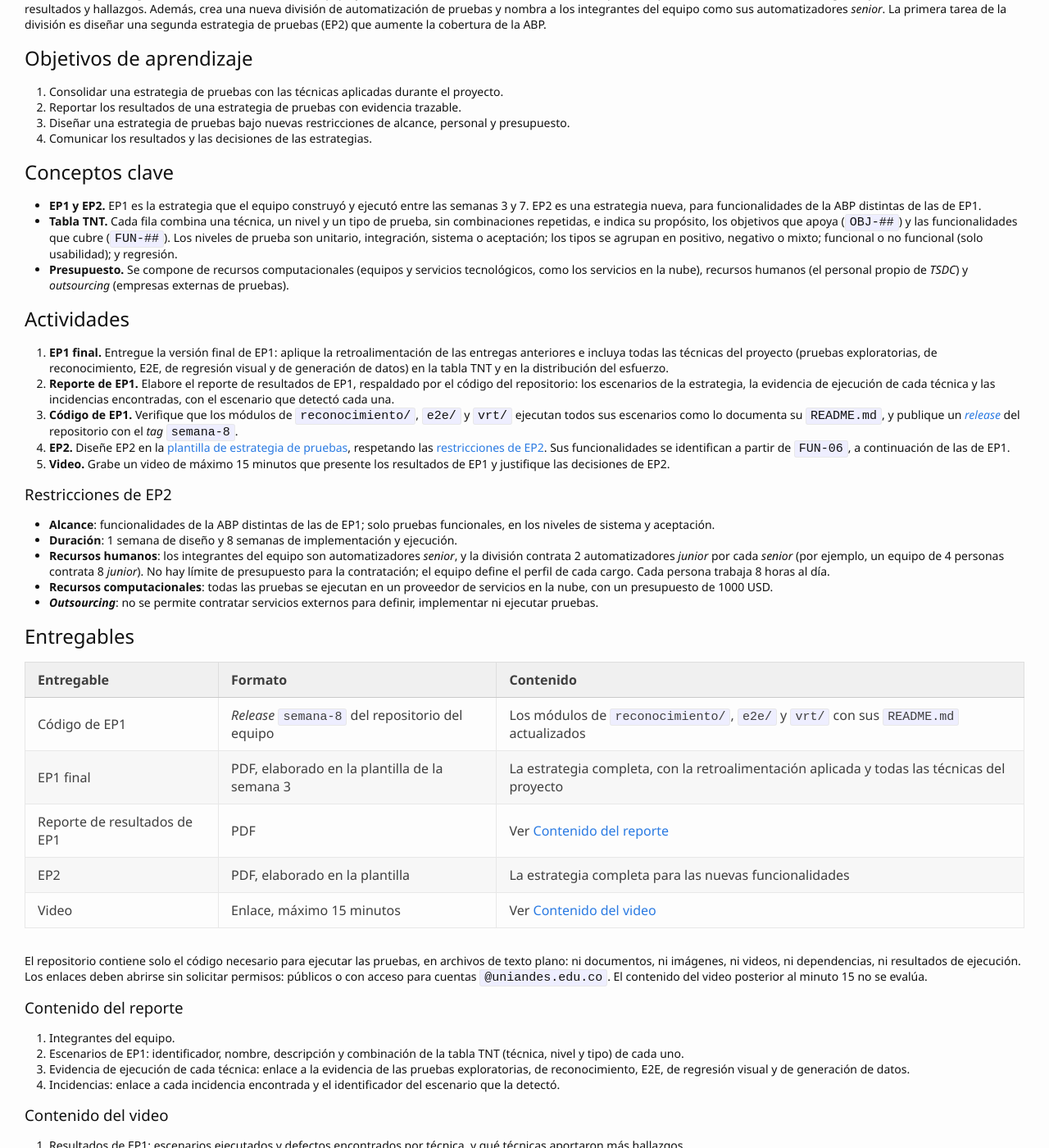
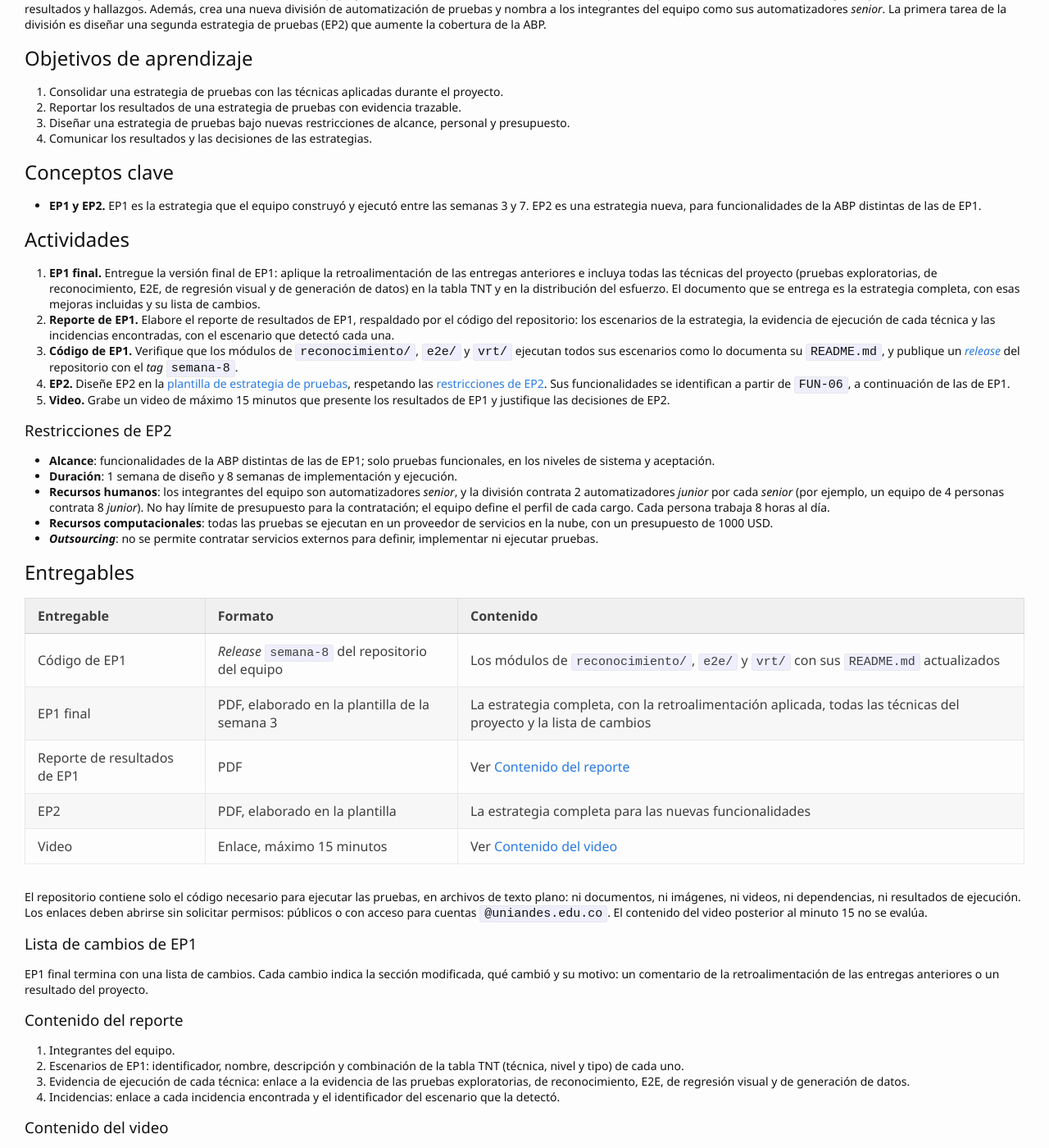
Before and after one commit to TiCSw/mt1_guias_pruebas, a Jekyll site: the page built from docs/semanas/semana8.md, in a window 1280 px wide and 1400 px high, scrolled down 494 px. Shown: the whole window at 82% size. Built offline with Jekyll 4.4.1, drawn with Linux system fonts in a browser that asks for light colours; some web fonts are replaced; our own code applies the rules of GitHub Pages for plain Markdown files; comment, search, counter and statistics services are not loaded; some of the changed text lies outside the part shown.

Commit message:
docs(semanas): week 8 feedback criterion and no repeated concepts

```diff
--- a/docs/semanas/semana8.md
+++ b/docs/semanas/semana8.md
@@ -24,20 +24,14 @@
 
 - **EP1 y EP2.** EP1 es la estrategia que el equipo construyó y ejecutó entre las semanas 3 y 7. EP2
   es una estrategia nueva, para funcionalidades de la ABP distintas de las de EP1.
-- **Tabla TNT.** Cada fila combina una técnica, un nivel y un tipo de prueba, sin combinaciones
-  repetidas, e indica su propósito, los objetivos que apoya (`OBJ-##`) y las funcionalidades que cubre
-  (`FUN-##`). Los niveles de prueba son unitario, integración, sistema o aceptación; los tipos se
-  agrupan en positivo, negativo o mixto; funcional o no funcional (solo usabilidad); y regresión.
-- **Presupuesto.** Se compone de recursos computacionales (equipos y servicios tecnológicos, como los
-  servicios en la nube), recursos humanos (el personal propio de _TSDC_) y _outsourcing_ (empresas
-  externas de pruebas).
 
 ## Actividades
 
 1. **EP1 final.** Entregue la versión final de EP1: aplique la retroalimentación de las entregas
    anteriores e incluya todas las técnicas del proyecto (pruebas exploratorias, de reconocimiento,
    E2E, de regresión visual y de generación de datos) en la tabla TNT y en la distribución del
-   esfuerzo.
+   esfuerzo. El documento que se entrega es la estrategia completa, con esas mejoras incluidas y su
+   lista de cambios.
 2. **Reporte de EP1.** Elabore el reporte de resultados de EP1, respaldado por el código del
    repositorio: los escenarios de la estrategia, la evidencia de ejecución de cada técnica y las
    incidencias encontradas, con el escenario que detectó cada una.
@@ -71,7 +65,7 @@
 | Entregable | Formato | Contenido |
 |---|---|---|
 | Código de EP1 | _Release_ `semana-8` del repositorio del equipo | Los módulos de `reconocimiento/`, `e2e/` y `vrt/` con sus `README.md` actualizados |
-| EP1 final | PDF, elaborado en la plantilla de la semana 3 | La estrategia completa, con la retroalimentación aplicada y todas las técnicas del proyecto |
+| EP1 final | PDF, elaborado en la plantilla de la semana 3 | La estrategia completa, con la retroalimentación aplicada, todas las técnicas del proyecto y la lista de cambios |
 | Reporte de resultados de EP1 | PDF | Ver [Contenido del reporte](#contenido-del-reporte) |
 | EP2 | PDF, elaborado en la plantilla | La estrategia completa para las nuevas funcionalidades |
 | Video | Enlace, máximo 15 minutos | Ver [Contenido del video](#contenido-del-video) |
@@ -80,6 +74,11 @@
 plano: ni documentos, ni imágenes, ni videos, ni dependencias, ni resultados de ejecución. Los enlaces
 deben abrirse sin solicitar permisos: públicos o con acceso para cuentas `@uniandes.edu.co`. El
 contenido del video posterior al minuto 15 no se evalúa.
+
+### Lista de cambios de EP1
+
+EP1 final termina con una lista de cambios. Cada cambio indica la sección modificada, qué cambió y su
+motivo: un comentario de la retroalimentación de las entregas anteriores o un resultado del proyecto.
 
 ### Contenido del reporte
 
@@ -103,12 +102,15 @@
 
 ### 1. EP1 final [20 puntos]
 
-- **1.1 TNT [10 puntos].** La tabla TNT de EP1 incluye las pruebas exploratorias, de reconocimiento,
+- **1.1 TNT [8 puntos].** La tabla TNT de EP1 incluye las pruebas exploratorias, de reconocimiento,
   E2E, de regresión visual y de generación de datos, cada combinación con su propósito, los objetivos
   que apoya y las funcionalidades que cubre.
-- **1.2 Distribución del esfuerzo [10 puntos].** La distribución del esfuerzo de EP1 asigna, para cada
+- **1.2 Distribución del esfuerzo [7 puntos].** La distribución del esfuerzo de EP1 asigna, para cada
   una de las 8 semanas, las pruebas de la tabla TNT que se ejecutan y los recursos asignados, y sus
   totales coinciden con el presupuesto.
+- **1.3 Retroalimentación [5 puntos].** EP1 final incluye la retroalimentación de las entregas
+  anteriores aplicada, y la lista de cambios relaciona cada comentario con el cambio que lo atiende y
+  la sección modificada.
 
 ### 2. Reporte de resultados de EP1 [15 puntos]
 
```
